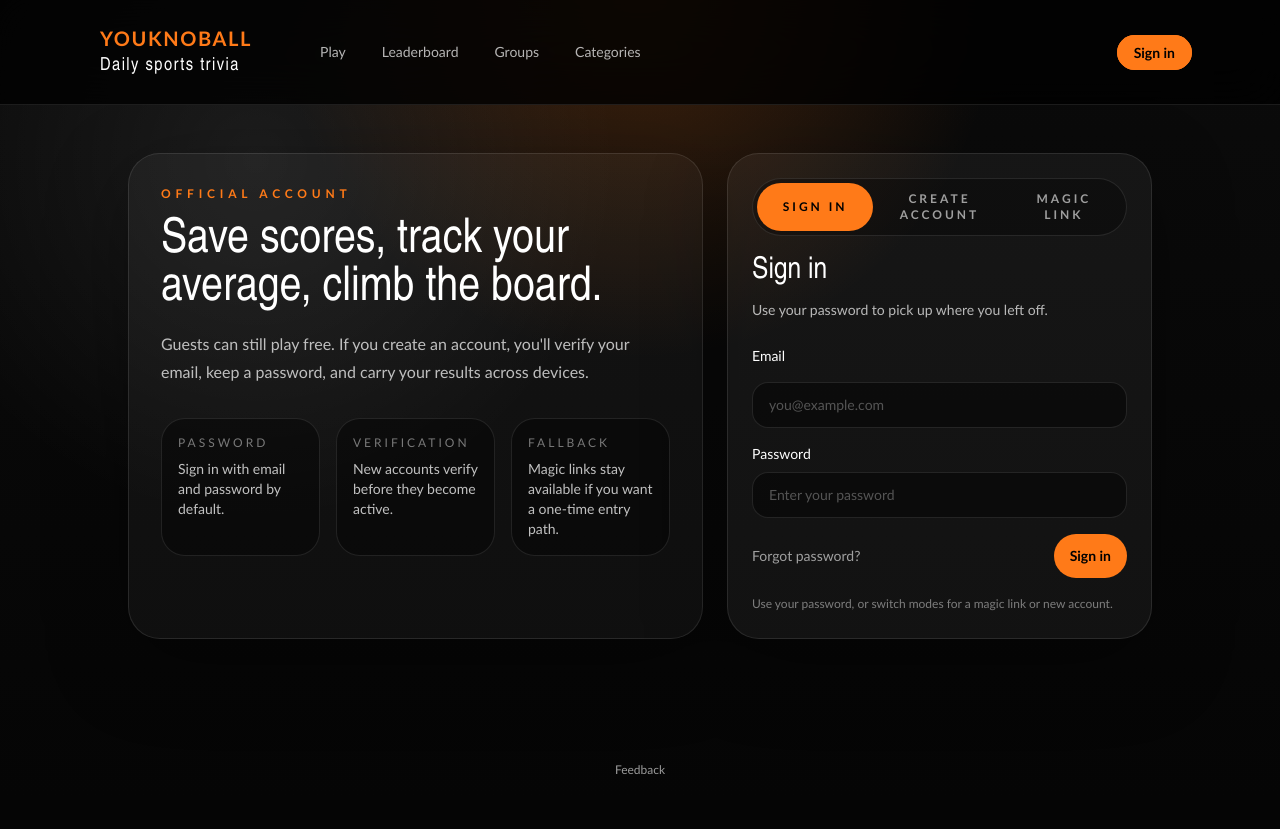
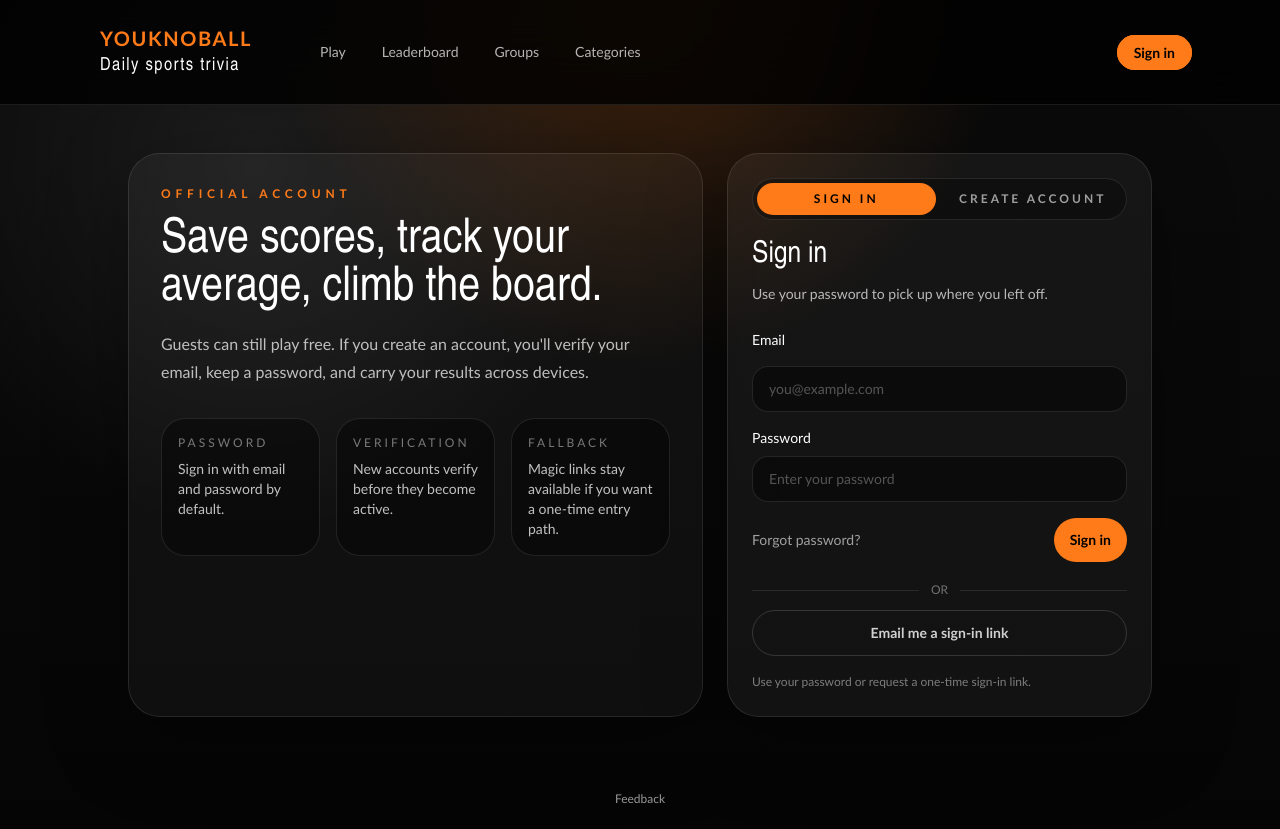
Before and after one commit to WkndWrrior/youknoball, a Next.js app: page /login in a window 1280 px wide. Before the commit the page ends 800 px from the top, so only its background shows below. Built offline with nearby package versions, Linux system fonts and the light colour scheme; no server answers.

Commit message:
feat: nest magic link under sign-in

```diff
--- a/src/components/LoginForm.tsx
+++ b/src/components/LoginForm.tsx
@@ -59,12 +59,6 @@
     submitLabel: "Create account",
     submittingLabel: "Creating account...",
   },
-  "magic-link": {
-    heading: "Magic link fallback",
-    description: "Email yourself a one-time link if you want to avoid a password.",
-    submitLabel: "Send magic link",
-    submittingLabel: "Sending link...",
-  },
 };
 
 export function LoginForm({ callbackError, redirectPath }: LoginFormProps) {
@@ -107,7 +101,6 @@
         return;
       }
 
-      if (mode === "signup") {
       const confirmation = validatePasswordConfirmation(password, confirmPassword);
       if (!confirmation.ok) {
         throw new Error(getPasswordConfirmationErrorMessage(confirmation.code));
@@ -129,13 +122,34 @@
       setEmail(normalizedEmail);
       setPassword("");
       setConfirmPassword("");
-        return;
+    } catch (submitError) {
+      setError(
+        submitError instanceof Error
+          ? submitError.message
+          : "Unable to complete authentication.",
+      );
+    } finally {
+      setSubmitting(false);
+    }
   }
 
-      const { error: otpError } = await client.auth.signInWithOtp({
+  async function onMagicLink() {
+    setSubmitting(true);
+    setError(null);
+    setSuccess(null);
+
+    try {
+      const normalizedEmail = normalizeAuthEmail(email);
+      if (!normalizedEmail) {
+        throw new Error("Please enter an email.");
+      }
+
+      const callbackPath = `/auth/callback?next=${encodeURIComponent(redirectPath)}`;
+      const { error: otpError } = await supabaseBrowser().auth.signInWithOtp({
         email: normalizedEmail,
         options: {
-          emailRedirectTo: redirectTo,
+          emailRedirectTo: getRedirectUrl(callbackPath),
+          shouldCreateUser: false,
         },
       });
 
@@ -143,13 +157,15 @@
         throw otpError;
       }
 
-      setSuccess(`Magic link sent to ${normalizedEmail}. Check your inbox.`);
+      setSuccess(
+        "If an account exists for that email, check your inbox for a sign-in link.",
+      );
       setEmail(normalizedEmail);
-    } catch (submitError) {
+    } catch (magicLinkError) {
       setError(
-        submitError instanceof Error
-          ? submitError.message
-          : "Unable to send magic link.",
+        magicLinkError instanceof Error
+          ? magicLinkError.message
+          : "Unable to send a sign-in link.",
       );
     } finally {
       setSubmitting(false);
@@ -198,7 +214,6 @@
   }
 
   const details = authModeDetails[mode];
-  const showPasswordFields = mode !== "magic-link";
   const showConfirmationField = mode === "signup";
 
   return (
@@ -245,7 +260,7 @@
 
         <section className="rounded-[2rem] border border-white/10 bg-white/[0.05] p-6 shadow-[0_24px_80px_rgba(0,0,0,0.35)]">
           <div className="flex gap-2 rounded-full border border-white/10 bg-black/30 p-1">
-            {(["signin", "signup", "magic-link"] as const).map((item) => (
+            {(["signin", "signup"] as const).map((item) => (
               <button
                 key={item}
                 type="button"
@@ -257,11 +272,7 @@
                 }`}
                 aria-pressed={mode === item}
               >
-                {item === "signin"
-                  ? "Sign in"
-                  : item === "signup"
-                    ? "Create account"
-                    : "Magic link"}
+                {item === "signin" ? "Sign in" : "Create account"}
               </button>
             ))}
           </div>
@@ -285,7 +296,6 @@
               required
             />
 
-            {showPasswordFields ? (
             <div className="space-y-4">
               <div>
                 <label className="block text-sm font-medium text-white" htmlFor="password">
@@ -324,7 +334,6 @@
                 </div>
               ) : null}
             </div>
-            ) : null}
 
             <div className="flex flex-col gap-3 sm:flex-row sm:items-center sm:justify-between">
               {mode === "signin" ? (
@@ -338,9 +347,7 @@
                 </button>
               ) : (
                 <span className="text-sm text-white/45">
-                  {mode === "signup"
-                    ? "Verification email required after signup."
-                    : "Fallback for users who want a link instead of a password."}
+                  Verification email required after signup.
                 </span>
               )}
 
@@ -356,6 +363,24 @@
                 {submitting ? details.submittingLabel : details.submitLabel}
               </button>
             </div>
+
+            {mode === "signin" ? (
+              <div className="space-y-3 pt-1">
+                <div className="flex items-center gap-3" aria-hidden="true">
+                  <span className="h-px flex-1 bg-white/10" />
+                  <span className="text-xs uppercase text-white/40">or</span>
+                  <span className="h-px flex-1 bg-white/10" />
+                </div>
+                <button
+                  type="button"
+                  onClick={onMagicLink}
+                  disabled={submitting}
+                  className="w-full rounded-full border border-white/15 px-4 py-3 text-sm font-semibold text-white/80 transition hover:border-white/30 hover:text-white disabled:cursor-not-allowed disabled:text-white/30"
+                >
+                  Email me a sign-in link
+                </button>
+              </div>
+            ) : null}
           </form>
 
           {error ? (
@@ -376,10 +401,8 @@
 
           <p className="mt-4 text-xs leading-5 text-white/45">
             {mode === "signin"
-              ? "Use your password, or switch modes for a magic link or new account."
-              : mode === "signup"
-                ? "New accounts require email verification before they save scores."
-                : "Magic links remain available as a fallback path."}
+              ? "Use your password or request a one-time sign-in link."
+              : "New accounts require email verification before they save scores."}
           </p>
         </section>
       </section>
```
Also changed, not shown: 1 other file (tests, documents, lock files or other folders). Lines whose indentation alone changed are shown as unchanged.
